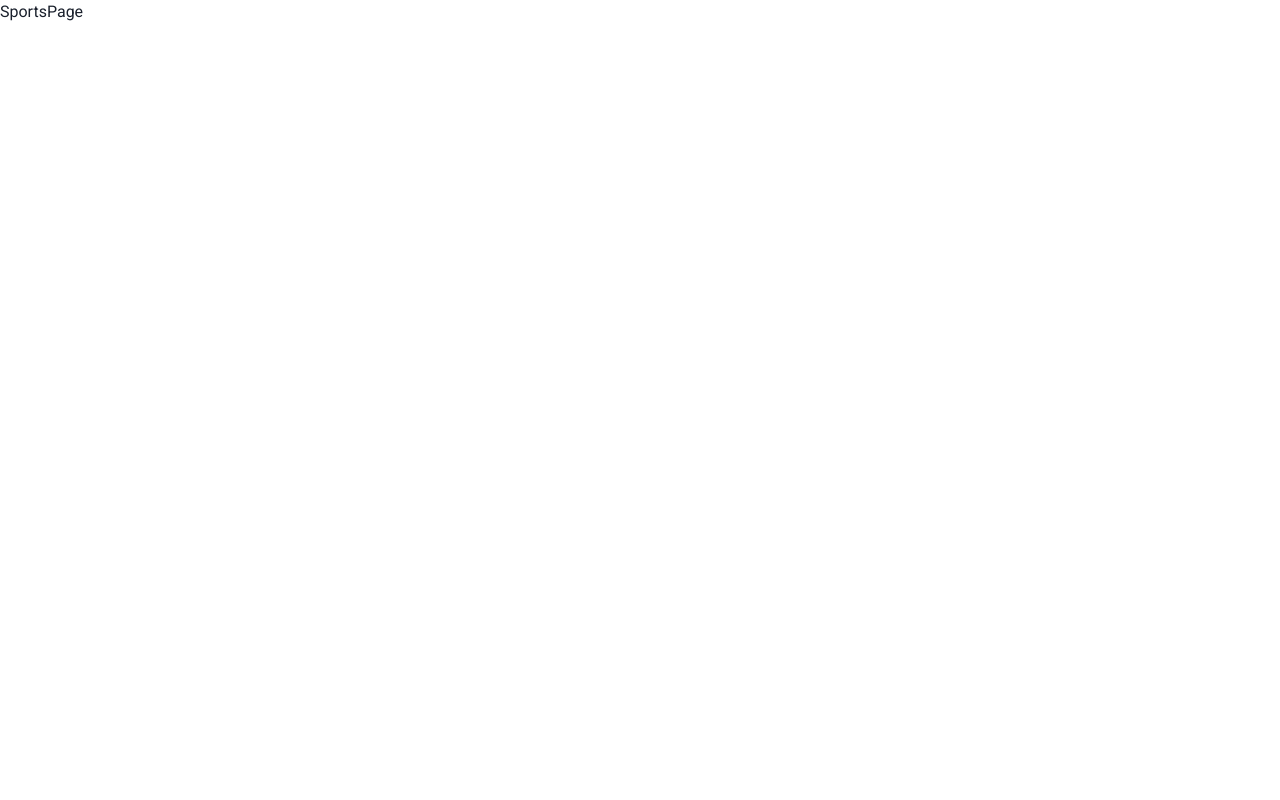
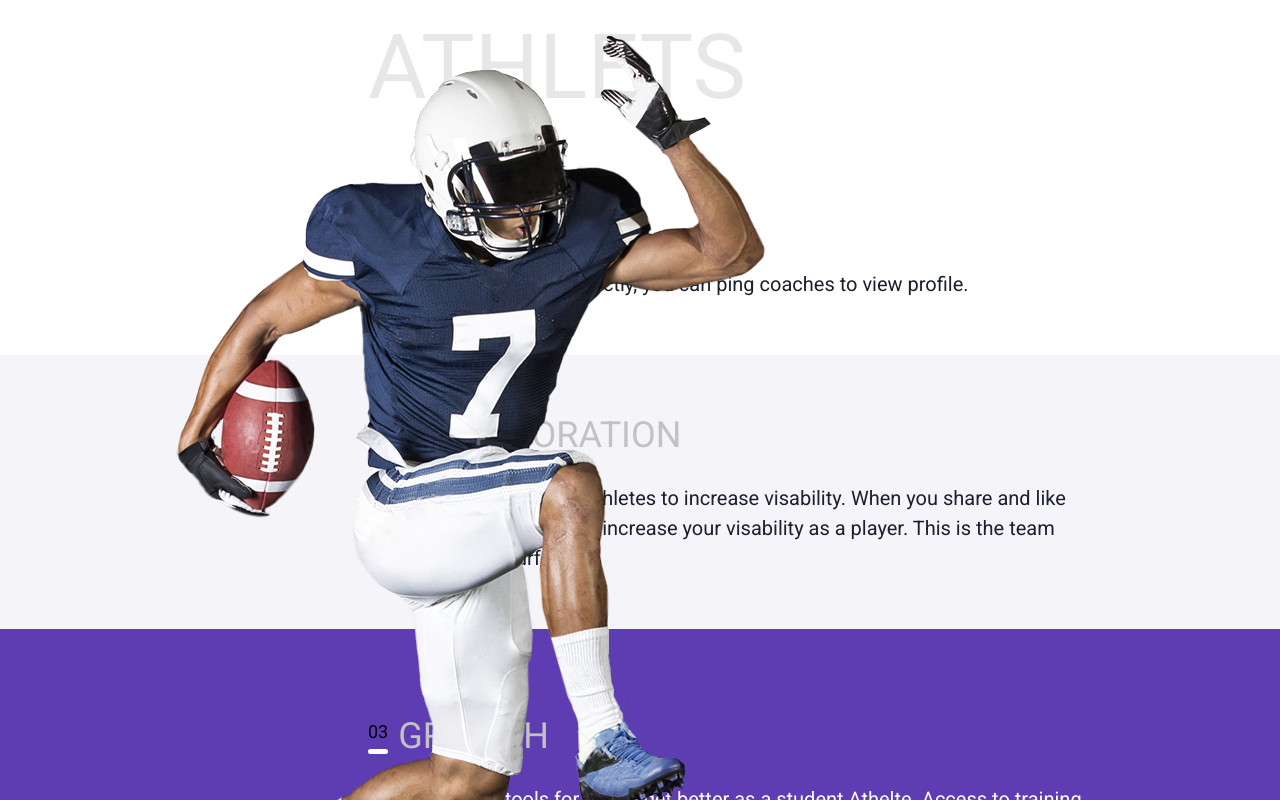
Before and after one commit to Narawit-S/tripetch-assignment, a Next.js app: page /sports in a window 1280 px wide. Shown: the top 800 px of the page. Built offline with nearby package versions, Linux system fonts and the light colour scheme.

Commit message:
feat: athlets section

```diff
--- /dev/null
+++ b/src/features/sports/components/Athlets.tsx
@@ -0,0 +1,105 @@
+import Image from 'next/image'
+import { AspectRatio, Box, HStack, Stack, Text } from '@chakra-ui/react'
+
+import { ContentNumber } from './ContentNumber'
+
+export const Athlets = () => {
+  return (
+    <Box position="relative">
+      <AspectRatio
+        sx={{
+          w: '678px',
+          h: '950px',
+          position: 'absolute',
+          top: '35px',
+          left: '175px',
+        }}
+      >
+        <Image
+          src="/sports/american-football.svg"
+          alt="american-football"
+          fill
+          priority
+        />
+      </AspectRatio>
+      <Box layerStyle="sectionPadding">
+        <Text
+          layerStyle="contentRight"
+          sx={{
+            color: 'gray.200',
+            fontSize: '90px',
+            textTransform: 'uppercase',
+          }}
+        >
+          athlets
+        </Text>
+      </Box>
+      <Box layerStyle="sectionPadding" sx={{ pt: '59px', pb: '56px' }}>
+        <Stack layerStyle="contentRight" spacing="21px">
+          <HStack spacing="10px">
+            <ContentNumber count="01" />
+            <Text
+              sx={{
+                color: 'gray.300',
+                fontSize: '6xl',
+                textTransform: 'uppercase',
+              }}
+            >
+              connection
+            </Text>
+          </HStack>
+          <Text sx={{ fontSize: 'xl' }}>
+            Connect with coaches directly, you can ping coaches to view profile.
+          </Text>
+        </Stack>
+      </Box>
+      <Box
+        layerStyle="sectionPadding"
+        sx={{ bg: 'gray.100', pt: '53px', pb: '56px' }}
+      >
+        <Stack layerStyle="contentRight" spacing="21px">
+          <HStack spacing="10px">
+            <ContentNumber count="02" />
+            <Text
+              sx={{
+                color: 'gray.300',
+                fontSize: '6xl',
+                textTransform: 'uppercase',
+              }}
+            >
+              collaboration
+            </Text>
+          </HStack>
+          <Text sx={{ fontSize: 'xl' }}>
+            Work with other student athletes to increase visability. When you
+            share and like other players videos it will increase your visability
+            as a player. This is the team work aspect to Surface 1.
+          </Text>
+        </Stack>
+      </Box>
+      <Box
+        layerStyle="sectionPadding"
+        sx={{ bg: 'purple.500', pt: '80px', pb: '98px' }}
+      >
+        <Stack layerStyle="contentRight" spacing="21px">
+          <HStack spacing="10px">
+            <ContentNumber count="03" underlineColor="white" />
+            <Text
+              sx={{
+                color: 'gray.300',
+                fontSize: '6xl',
+                textTransform: 'uppercase',
+              }}
+            >
+              growth
+            </Text>
+          </HStack>
+          <Text sx={{ color: 'white', fontSize: 'xl' }}>
+            Resources and tools for you to get better as a student Athelte.
+            Access to training classes, tutor sessions, etc
+          </Text>
+        </Stack>
+      </Box>
+    </Box>
+  )
+}
--- /dev/null
+++ b/src/features/sports/components/ContentNumber.tsx
@@ -0,0 +1,19 @@
+import { Box, VStack, Text } from '@chakra-ui/react'
+
+type Props = {
+  count: string
+  textColor?: string
+  underlineColor?: string
+}
+
+export const ContentNumber = (props: Props) => {
+  const { count, textColor = 'black', underlineColor = 'purple.400' } = props
+  return (
+    <VStack spacing={1} sx={{ w: 'fit-content' }}>
+      <Text sx={{ color: textColor, fontSize: 'lg' }}>{count}</Text>
+      <Box
+        sx={{ borderRadius: 'full', bg: underlineColor, h: '5px', w: 'full' }}
+      />
+    </VStack>
+  )
+}
--- a/src/features/sports/pages/SportsPage.tsx
+++ b/src/features/sports/pages/SportsPage.tsx
@@ -1,7 +1,15 @@
 'use client'
 
+import { Box } from '@chakra-ui/react'
+
+import { Athlets } from '../components/Athlets'
+
 const SportsPage = () => {
-  return <div>SportsPage</div>
+  return (
+    <Box>
+      <Athlets />
+    </Box>
+  )
 }
 
 export default SportsPage
--- a/src/styles/theme/colors.ts
+++ b/src/styles/theme/colors.ts
@@ -1 +1,11 @@
-export const colors = {}
+export const colors = {
+  gray: {
+    100: '#F5F4F9',
+    200: '#E7E7E7',
+    300: '#C2C2C2',
+  },
+  purple: {
+    400: '#603EBE',
+    500: '#5E3DB3',
+  },
+}
--- a/src/styles/theme/index.ts
+++ b/src/styles/theme/index.ts
@@ -3,11 +3,13 @@ import { extendTheme } from '@chakra-ui/react'
 import { breakpoints } from './breakpoints'
 import { colors } from './colors'
 import { fontSizes } from './fonts'
+import { layerStyles } from './layerStyles'
 
 const theme = extendTheme({
   breakpoints,
   colors,
   fontSizes,
+  layerStyles,
 })
 
 export default theme
--- /dev/null
+++ b/src/styles/theme/layerStyles.ts
@@ -0,0 +1,10 @@
+export const layerStyles = {
+  sectionPadding: {
+    pl: '321px',
+    pr: '195px',
+  },
+  contentRight: {
+    w: '717px',
+    ml: 'auto',
+  },
+}
```
Also changed, not shown: public/sports/american-football.svg (added).
